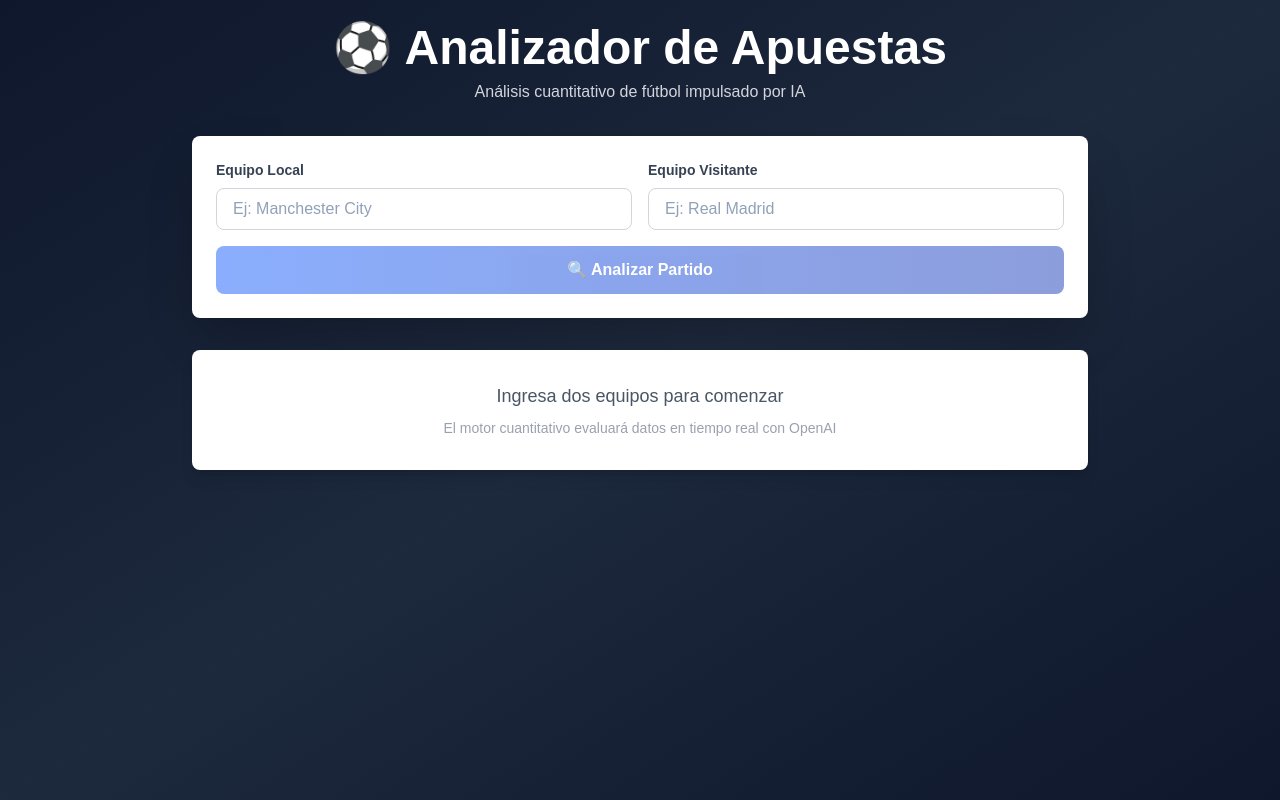
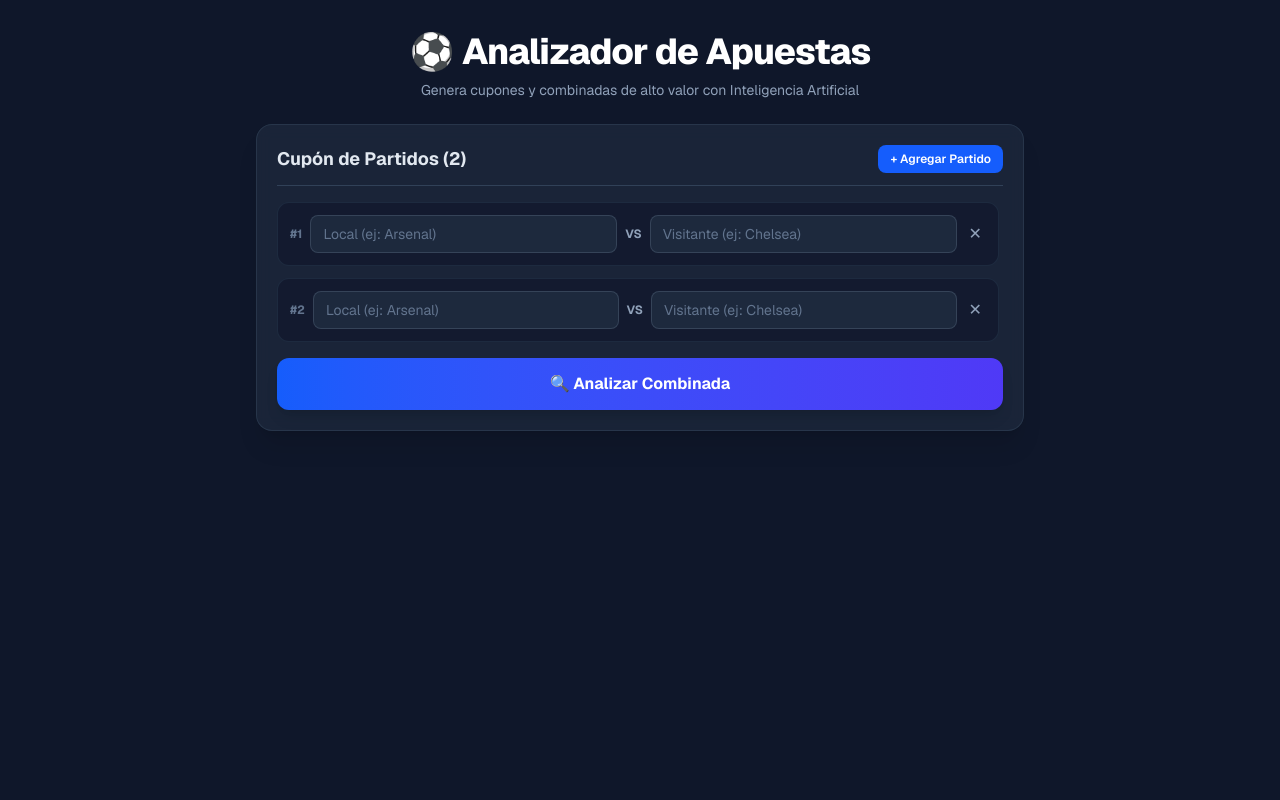
Before and after one commit to Diego-Catalan-cmd/apuestas, a Next.js app: page / in a window 1280 px wide. Built offline with nearby package versions, Linux system fonts and the light colour scheme.

Commit message:
Fix numero 23434567

```diff
--- a/components/betting-analyzer.tsx
+++ b/components/betting-analyzer.tsx
@@ -1,133 +1,60 @@
 "use client";
 
 import { useState, FormEvent } from "react";
-import { BettingAnalysis } from "@/lib/types";
+import { CuponAnalisisResponse, CuponItem } from "@/lib/types";
 
-interface BettingTicketProps {
-  analysis: BettingAnalysis & { matchInfo?: any };
+interface MatchInput {
+  id: string;
+  homeTeam: string;
+  awayTeam: string;
 }
 
-export function BettingTicket({ analysis }: BettingTicketProps) {
-  const riskColors: Record<string, string> = {
-    Alto: "bg-red-100 border-red-400 text-red-800",
-    Medio: "bg-yellow-100 border-yellow-400 text-yellow-800",
-    Bajo: "bg-green-100 border-green-400 text-green-800",
+export default function BettingAnalyzer() {
+  const [matches, setMatches] = useState<MatchInput[]>([
+    { id: "1", homeTeam: "", awayTeam: "" },
+    { id: "2", homeTeam: "", awayTeam: "" },
+  ]);
+  const [loading, setLoading] = useState(false);
+  const [analysis, setAnalysis] = useState<CuponAnalisisResponse | null>(null);
+  const [error, setError] = useState<string | null>(null);
+
+  // Manejadores para agregar/eliminar/actualizar partidos
+  const handleAddMatch = () => {
+    setMatches([
+      ...matches,
+      { id: Date.now().toString(), homeTeam: "", awayTeam: "" },
+    ]);
   };
 
-  const riskKey = analysis.riskLevel || "Medio";
-  const currentRiskColor = riskColors[riskKey] || riskColors["Medio"];
+  const handleRemoveMatch = (id: string) => {
+    if (matches.length > 1) {
+      setMatches(matches.filter((m) => m.id !== id));
+    }
+  };
 
-  const homeTeamName = analysis.matchInfo?.homeTeam || analysis.matchInfo?.teamA || "Local";
-  const awayTeamName = analysis.matchInfo?.awayTeam || analysis.matchInfo?.teamB || "Visitante";
-
-  return (
-    <div className="bg-white rounded-lg shadow-lg p-6 border-2 border-gray-300">
-      {/* Header del Ticket */}
-      <div className="border-b-2 border-dashed border-gray-300 pb-4 mb-4">
-        <h2 className="text-2xl font-bold text-gray-800">🎫 TICKET DE APUESTA</h2>
-        {analysis.matchInfo && (
-          <div className="text-sm text-gray-600 mt-2">
-            <p className="font-semibold text-base text-gray-900">
-              {homeTeamName} vs {awayTeamName}
-            </p>
-            <p className="text-xs text-gray-500 mt-0.5">
-              {analysis.matchInfo.league || "Competición General"} • {analysis.matchInfo.date || "Fecha pendiente"} {analysis.matchInfo.time || ""}
-            </p>
-          </div>
-        )}
-      </div>
-
-      {/* Confirmación de Análisis */}
-      <div className="mb-4">
-        <div className="flex items-center gap-2 mb-2">
-          <span className="text-xl">{analysis.analysisConfirmed ? "✅" : "⚠️"}</span>
-          <h3 className="font-semibold text-gray-700">Confirmación de Análisis</h3>
-        </div>
-        <p className="text-sm text-gray-600 bg-gray-50 p-3 rounded leading-relaxed">
-          {analysis.summary || "Análisis cuantitativo procesado."}
-        </p>
-      </div>
-
-      {/* Nivel de Riesgo */}
-      <div className="mb-4">
-        <h3 className="font-semibold text-gray-700 mb-2">Nivel de Riesgo</h3>
-        <div className={`p-3 rounded border-2 ${currentRiskColor}`}>
-          <p className="font-bold text-lg">{analysis.riskLevel || "MEDIO"}</p>
-          {analysis.riskJustification && (
-            <p className="text-sm mt-1">{analysis.riskJustification}</p>
-          )}
-        </div>
-      </div>
-
-      {/* Selección Óptima */}
-      {analysis.optimalSelection && (
-        <div className="mb-4">
-          <h3 className="font-semibold text-gray-700 mb-2">⚽ Selección Óptima</h3>
-          <div className="bg-blue-50 border-l-4 border-blue-500 p-3 rounded-r">
-            <p className="text-sm font-semibold text-blue-900">{analysis.optimalSelection}</p>
-          </div>
-        </div>
-      )}
-
-      {/* Mercados */}
-      {Array.isArray(analysis.markets) && analysis.markets.length > 0 && (
-        <div className="mb-4">
-          <h3 className="font-semibold text-gray-700 mb-2">Mercados Seleccionados</h3>
-          <div className="space-y-2">
-            {analysis.markets.map((market: any, idx: number) => (
-              <div
-                key={idx}
-                className="flex justify-between items-center bg-gray-50 p-2.5 rounded border border-gray-100 text-sm"
-              >
-                <div>
-                  <p className="font-medium text-gray-800">{market.market || market.name || "Mercado"}</p>
-                  <p className="text-gray-600 text-xs">{market.selection || market.value || "Sugerencia"}</p>
-                </div>
-                {(market.odds || market.odd) && (
-                  <span className="text-lg font-bold text-blue-600">{market.odds || market.odd}</span>
-                )}
-              </div>
-            ))}
-          </div>
-        </div>
-      )}
-
-      {/* Cuota Estimada */}
-      <div className="mb-4 bg-gradient-to-r from-green-100 to-blue-100 p-4 rounded-lg border-2 border-green-400">
-        <p className="text-gray-600 text-sm font-medium">Cuota Estimada de Valor</p>
-        <p className="text-4xl font-bold text-green-700">
-          {Number(analysis.estimatedOdds ?? 1.85).toFixed(2)}
-        </p>
-      </div>
-
-      {/* Razonamiento */}
-      {analysis.reasoning && (
-        <div className="bg-gray-50 p-4 rounded border border-gray-100">
-          <h3 className="font-semibold text-gray-700 mb-2">📊 Razonamiento Detallado</h3>
-          <p className="text-sm text-gray-700 leading-relaxed whitespace-pre-line">
-            {analysis.reasoning}
-          </p>
-        </div>
-      )}
-
-      {/* Footer */}
-      <div className="border-t-2 border-dashed border-gray-300 mt-4 pt-4 text-center text-xs text-gray-500 space-y-1">
-        <p>⚠️ DISCLAIMER: Este análisis es para propósitos informativos. No constituye asesoramiento financiero.</p>
-        <p>Apuesta responsablemente.</p>
-      </div>
-    </div>
+  const handleMatchChange = (
+    id: string,
+    field: "homeTeam" | "awayTeam",
+    value: string
+  ) => {
+    setMatches(
+      matches.map((m) => (m.id === id ? { ...m, [field]: value } : m))
     );
-}
-
-export default function MatchSearcher() {
-  const [homeTeam, setHomeTeam] = useState("");
-  const [awayTeam, setAwayTeam] = useState("");
-  const [loading, setLoading] = useState(false);
-  const [analysis, setAnalysis] = useState<(BettingAnalysis & { matchInfo?: any }) | null>(null);
-  const [error, setError] = useState<string | null>(null);
+  };
 
   const handleSubmit = async (e: FormEvent) => {
     e.preventDefault();
+
+    // Filtrar partidos vacíos
+    const validMatches = matches.filter(
+      (m) => m.homeTeam.trim() !== "" && m.awayTeam.trim() !== ""
+    );
+
+    if (validMatches.length === 0) {
+      setError("Por favor, ingresa al menos un partido completo.");
+      return;
+    }
+
     setLoading(true);
     setError(null);
     setAnalysis(null);
@@ -136,18 +63,24 @@ export default function MatchSearcher() {
       const response = await fetch("/api/analyze", {
         method: "POST",
         headers: { "Content-Type": "application/json" },
-        body: JSON.stringify({ homeTeam, awayTeam }),
+        body: JSON.stringify({
+          partidos: validMatches.map((m) => ({
+            homeTeam: m.homeTeam,
+            awayTeam: m.awayTeam,
+            partido: `${m.homeTeam} vs ${m.awayTeam}`,
+          })),
+        }),
       });
 
       const data = await response.json();
 
       if (!response.ok || !data.success) {
-        setError(data.error || "Error procesando la solicitud");
+        setError(data.error || "Error al procesar el cupón de partidos");
         return;
       }
 
       setAnalysis(data.data);
-    } catch (err) {
+    } catch (err: any) {
       setError("Error al conectar con el servidor de análisis");
       console.error(err);
     } finally {
@@ -156,77 +89,183 @@ export default function MatchSearcher() {
   };
 
   return (
-    <div className="min-h-screen bg-gradient-to-br from-slate-900 via-slate-800 to-slate-900 p-6">
-      <div className="max-w-4xl mx-auto">
+    <div className="min-h-screen bg-[#0f172a] text-white p-4 md:p-8 font-sans">
+      <div className="max-w-3xl mx-auto space-y-6">
         {/* Header */}
-        <div className="text-center mb-8">
-          <h1 className="text-5xl font-bold text-white mb-2">⚽ Analizador de Apuestas</h1>
-          <p className="text-gray-300">Análisis cuantitativo de fútbol impulsado por IA</p>
+        <div className="text-center space-y-2">
+          <h1 className="text-3xl md:text-4xl font-extrabold tracking-tight text-white flex items-center justify-center gap-2">
+            ⚽ <span>Analizador de Apuestas</span>
+          </h1>
+          <p className="text-slate-400 text-sm">
+            Genera cupones y combinadas de alto valor con Inteligencia Artificial
+          </p>
         </div>
 
-        {/* Formulario de Búsqueda */}
-        <form onSubmit={handleSubmit} className="bg-white rounded-lg shadow-2xl p-6 mb-8">
-          <div className="grid grid-cols-1 md:grid-cols-2 gap-4 mb-4">
-            <div>
-              <label className="block text-sm font-semibold text-gray-700 mb-2">Equipo Local</label>
+        {/* Formulario de Partidos Múltiples */}
+        <form
+          onSubmit={handleSubmit}
+          className="bg-slate-800/80 backdrop-blur border border-slate-700/60 rounded-2xl p-5 shadow-xl space-y-4"
+        >
+          <div className="flex justify-between items-center border-b border-slate-700 pb-3">
+            <h2 className="text-lg font-bold text-slate-200">
+              Cupón de Partidos ({matches.length})
+            </h2>
+            <button
+              type="button"
+              onClick={handleAddMatch}
+              className="text-xs bg-blue-600 hover:bg-blue-500 text-white font-semibold px-3 py-1.5 rounded-lg transition"
+            >
+              + Agregar Partido
+            </button>
+          </div>
+
+          <div className="space-y-3 max-h-[350px] overflow-y-auto pr-1">
+            {matches.map((match, index) => (
+              <div
+                key={match.id}
+                className="flex items-center gap-2 bg-slate-900/60 p-3 rounded-xl border border-slate-700/40"
+              >
+                <span className="text-xs text-slate-500 font-bold w-5">
+                  #{index + 1}
+                </span>
+
                 <input
                   type="text"
-                placeholder="Ej: Manchester City"
-                value={homeTeam}
-                onChange={(e) => setHomeTeam(e.target.value)}
-                className="w-full px-4 py-2 border border-gray-300 rounded-lg text-slate-900 bg-white placeholder-slate-400 font-medium focus:ring-2 focus:ring-blue-500 focus:border-transparent outline-none"
+                  placeholder="Local (ej: Arsenal)"
+                  value={match.homeTeam}
+                  onChange={(e) =>
+                    handleMatchChange(match.id, "homeTeam", e.target.value)
+                  }
+                  className="w-full bg-slate-800 border border-slate-600/60 rounded-lg px-3 py-2 text-sm text-white placeholder-slate-500 focus:outline-none focus:border-blue-500"
                   required
                 />
-            </div>
-            <div>
-              <label className="block text-sm font-semibold text-gray-700 mb-2">Equipo Visitante</label>
+
+                <span className="text-xs text-slate-400 font-bold">VS</span>
+
                 <input
                   type="text"
-                placeholder="Ej: Real Madrid"
-                value={awayTeam}
-                onChange={(e) => setAwayTeam(e.target.value)}
-                className="w-full px-4 py-2 border border-gray-300 rounded-lg text-slate-900 bg-white placeholder-slate-400 font-medium focus:ring-2 focus:ring-blue-500 focus:border-transparent outline-none"
+                  placeholder="Visitante (ej: Chelsea)"
+                  value={match.awayTeam}
+                  onChange={(e) =>
+                    handleMatchChange(match.id, "awayTeam", e.target.value)
+                  }
+                  className="w-full bg-slate-800 border border-slate-600/60 rounded-lg px-3 py-2 text-sm text-white placeholder-slate-500 focus:outline-none focus:border-blue-500"
                   required
                 />
+
+                {matches.length > 1 && (
+                  <button
+                    type="button"
+                    onClick={() => handleRemoveMatch(match.id)}
+                    className="text-slate-400 hover:text-red-400 p-1 rounded-lg transition"
+                    title="Eliminar partido"
+                  >
+                    ✕
+                  </button>
+                )}
               </div>
+            ))}
           </div>
+
           <button
             type="submit"
-            disabled={loading || !homeTeam.trim() || !awayTeam.trim()}
-            className="w-full bg-gradient-to-r from-blue-600 to-blue-800 hover:from-blue-700 hover:to-blue-900 disabled:opacity-50 disabled:cursor-not-allowed text-white font-bold py-3 rounded-lg transition"
+            disabled={loading}
+            className="w-full bg-gradient-to-r from-blue-600 to-indigo-600 hover:from-blue-500 hover:to-indigo-500 disabled:opacity-50 text-white font-bold py-3.5 rounded-xl shadow-lg transition duration-200"
           >
-            {loading ? "⏳ Analizando..." : "🔍 Analizar Partido"}
+            {loading ? "⏳ Analizando Cupón con IA..." : "🔍 Analizar Combinada"}
           </button>
         </form>
 
-        {/* Mensaje de Error */}
+        {/* Error */}
         {error && (
-          <div className="bg-red-100 border-l-4 border-red-500 text-red-700 p-4 rounded-lg mb-8">
-            <p className="font-bold">Notificación</p>
-            <p className="text-sm mt-1">{error}</p>
+          <div className="bg-red-950/80 border border-red-500/50 text-red-200 p-4 rounded-xl text-sm">
+            ⚠️ {error}
           </div>
         )}
 
-        {/* Loading State */}
+        {/* Loader */}
         {loading && (
-          <div className="text-center text-white py-8">
-            <div className="inline-block">
-              <div className="animate-spin rounded-full h-12 w-12 border-b-2 border-white"></div>
-            </div>
-            <p className="mt-4 text-slate-300 text-sm font-medium animate-pulse">
-              Consultando estadísticas y generando predicción cuantitativa...
+          <div className="text-center py-10 space-y-3">
+            <div className="inline-block animate-spin rounded-full h-10 w-10 border-4 border-blue-500 border-t-transparent"></div>
+            <p className="text-slate-400 text-sm animate-pulse">
+              Evaluando córneres, tarjetas, goles y rachas de todos los partidos...
             </p>
           </div>
         )}
 
-        {/* Ticket de Apuesta */}
-        {analysis && !loading && <BettingTicket analysis={analysis} />}
+        {/* BOLETO DE APUESTA ESTILO BETANO */}
+        {analysis && !loading && (
+          <div className="bg-[#1e293b] border border-slate-700/80 rounded-2xl shadow-2xl overflow-hidden font-sans">
+            {/* Header Betano */}
+            <div className="bg-gradient-to-r from-[#161f2c] to-[#1e293b] p-5 border-b border-slate-700/80">
+              <div className="flex justify-between items-start mb-2">
+                <div>
+                  <span className="bg-orange-500/20 text-orange-400 text-xs font-bold px-2.5 py-1 rounded-full uppercase tracking-wider">
+                    Combinada de {analysis.cupon_analisis?.length || 1}
+                  </span>
+                  <h2 className="text-xl font-extrabold text-white mt-1">
+                    🎯 Cupón Recomendado
+                  </h2>
+                </div>
+                <div className="text-right">
+                  <p className="text-xs text-slate-400 font-medium">Cuota Total Est.</p>
+                  <p className="text-3xl font-black text-emerald-400">
+                    {analysis.combinada_sugerida?.cuota_total_estimada ||
+                      analysis.estimatedOdds ||
+                      "2.50"}
+                  </p>
+                </div>
+              </div>
 
-        {/* Estado Inicial */}
-        {!analysis && !error && !loading && (
-          <div className="bg-white rounded-lg shadow-lg p-8 text-center">
-            <p className="text-gray-600 text-lg font-medium">Ingresa dos equipos para comenzar</p>
-            <p className="text-gray-400 text-sm mt-2">El motor cuantitativo evaluará datos en tiempo real con OpenAI</p>
+              {analysis.combinada_sugerida?.justificacion_global && (
+                <div className="mt-3 bg-slate-900/70 p-3 rounded-xl border border-slate-700/50 text-xs text-slate-300 leading-relaxed">
+                  💡 <span className="font-semibold text-slate-200">Estrategia Global:</span>{" "}
+                  {analysis.combinada_sugerida.justificacion_global}
+                </div>
+              )}
+            </div>
+
+            {/* Lista de Selecciones en el Cupón */}
+            <div className="divide-y divide-slate-700/60">
+              {analysis.cupon_analisis?.map((item: CuponItem, idx: number) => (
+                <div
+                  key={idx}
+                  className="p-4 bg-slate-800/40 hover:bg-slate-800/70 transition space-y-2"
+                >
+                  <div className="flex justify-between items-start gap-2">
+                    <div className="flex items-center gap-2">
+                      <span className="flex items-center justify-center w-6 h-6 rounded-full bg-emerald-500/20 text-emerald-400 font-bold text-xs">
+                        ✓
+                      </span>
+                      <div>
+                        <p className="text-base font-bold text-white leading-tight">
+                          {item.pronostico_sugerido}
+                        </p>
+                        <p className="text-xs text-slate-400 font-medium mt-0.5">
+                          {item.partido}
+                        </p>
+                      </div>
+                    </div>
+
+                    <div className="text-right flex-shrink-0">
+                      <span className="inline-block bg-blue-500/10 text-blue-400 font-bold text-xs px-2 py-1 rounded-lg border border-blue-500/20">
+                        {item.probabilidad_estimada || 80}% Prob.
+                      </span>
+                    </div>
+                  </div>
+
+                  <p className="text-xs text-slate-300 bg-slate-900/50 p-2.5 rounded-lg border border-slate-800 leading-relaxed pl-8">
+                    {item.analisis_contextual}
+                  </p>
+                </div>
+              ))}
+            </div>
+
+            {/* Footer Betano */}
+            <div className="bg-[#131b26] p-4 text-center text-[11px] text-slate-500 border-t border-slate-700/80 space-y-1">
+              <p>ID Análisis: #{Math.floor(100000000 + Math.random() * 900000000)}</p>
+              <p>⚠️ Este cupón es generado por modelos cuantitativos predictivos. Apuesta de forma responsable.</p>
+            </div>
           </div>
         )}
       </div>
```
Lines whose indentation alone changed are shown as unchanged.
